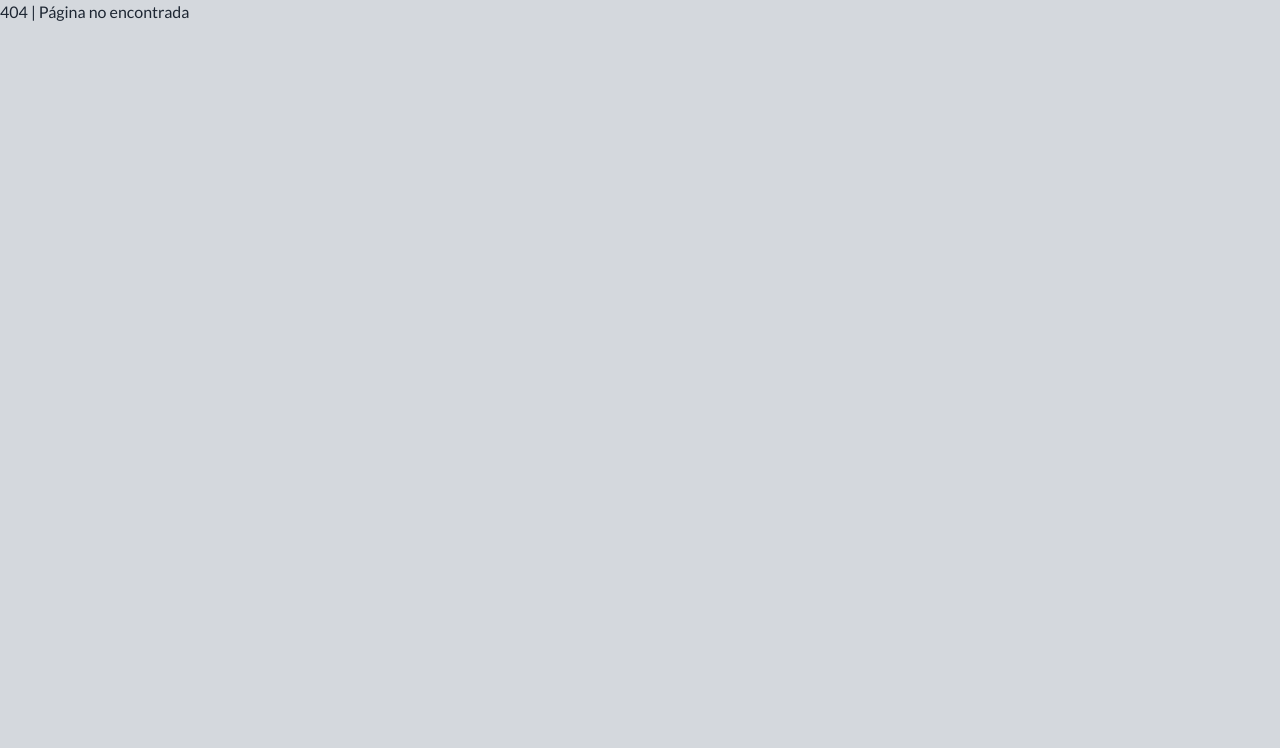
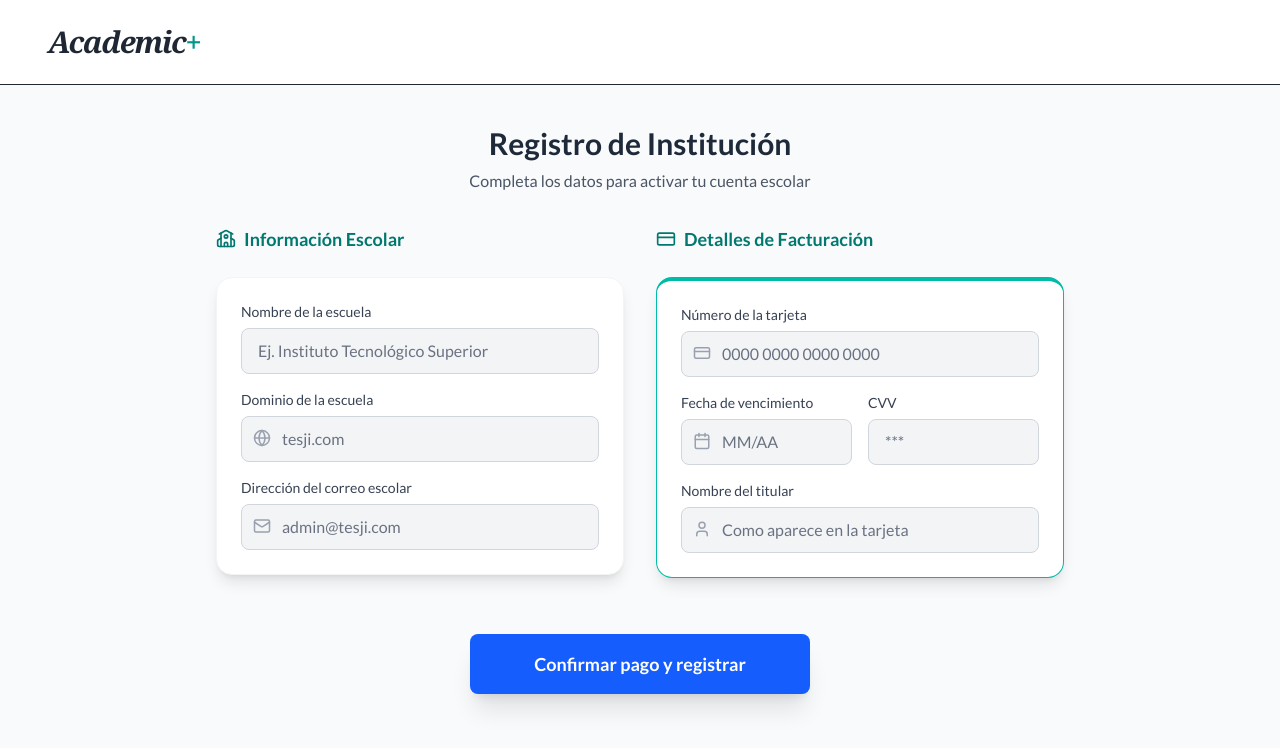
Before and after one commit to LuisJoseCastro/Sistema-Control-Esdcolar, a React (Vite) app in the folder Control-Escolar-Front/: page /register-school in a window 1280 px wide. Before the commit this address had no page. Shown: the top 748 px of the page. Built offline with nearby package versions, Linux system fonts and the light colour scheme.

Commit message:
Se agrego la pantalla RegisterSchoolPage.tsx

```diff
--- /dev/null
+++ b/Control-Escolar-Front/src/pages/public/RegisterSchoolPage.tsx
@@ -0,0 +1,193 @@
+import React, { useState } from 'react';
+import { useNavigate } from 'react-router-dom';
+import {
+  School, Globe, Mail, CreditCard,
+  Calendar, User, CheckCircle2
+} from 'lucide-react';
+
+// Importación de tus componentes atómicos
+import { Card } from '../../components/ui/Card';
+import Button from '../../components/ui/Button';
+import Input from '../../components/ui/Input';
+import Modal from '../../components/ui/Modal';
+import { LoadingSpinner } from '../../components/ui/LoadingSpinner';
+
+export const RegisterSchoolPage: React.FC = () => {
+  const navigate = useNavigate();
+
+  // --- ESTADOS ---
+  const [isVerifying, setIsVerifying] = useState(false);
+  const [showSuccess, setShowSuccess] = useState(false);
+  const [formData, setFormData] = useState({
+    schoolName: '',
+    domain: '',
+    email: '',
+    cardNumber: '', // Añadido por lógica de pago
+    expiryDate: '',
+    cardHolder: ''
+  });
+
+  // --- MANEJADORES ---
+  const handleChange = (e: React.ChangeEvent<HTMLInputElement>) => {
+    setFormData({ ...formData, [e.target.name]: e.target.value });
+  };
+
+  const handleConfirmPayment = (e: React.FormEvent) => {
+    e.preventDefault();
+    setIsVerifying(true);
+
+    // Simulación de verificación de pago (3 segundos)
+    setTimeout(() => {
+      setIsVerifying(false);
+      setShowSuccess(true);
+    }, 3000);
+  };
+
+  const handleFinalRedirect = () => {
+    navigate('/login');
+  };
+
+  return (
+    <div className="min-h-screen bg-gray-50 pb-12">
+      {/* Header */}
+      <header className="px-12 py-6 bg-white border-b mb-10">
+        <h1 className="text-3xl font-serif italic font-bold tracking-tighter">
+          Academic<span className="text-teal-600">+</span>
+        </h1>
+      </header>
+
+      <main className="max-w-4xl mx-auto px-6">
+        <div className="mb-8 text-center">
+          <h2 className="text-3xl font-bold text-gray-800">Registro de Institución</h2>
+          <p className="text-gray-600 mt-2">Completa los datos para activar tu cuenta escolar</p>
+        </div>
+
+        <form onSubmit={handleConfirmPayment} className="space-y-8">
+          <div className="grid grid-cols-1 md:grid-cols-2 gap-8">
+
+            {/* SECCIÓN: DATOS DE LA ESCUELA */}
+            <section className="space-y-6">
+              <h3 className="text-lg font-semibold flex items-center gap-2 text-teal-700">
+                <School size={20} /> Información Escolar
+              </h3>
+
+              <Card className="p-6 space-y-4">
+                <Input
+                  label="Nombre de la escuela"
+                  name="schoolName"
+                  placeholder="Ej. Instituto Tecnológico Superior"
+                  required
+                  onChange={handleChange}
+                />
+
+                <Input
+                  label="Dominio de la escuela"
+                  name="domain"
+                  placeholder="tesji.com"
+                  icon={<Globe size={18} />}
+                  required
+                  onChange={handleChange}
+                />
+
+                <Input
+                  label="Dirección del correo escolar"
+                  name="email"
+                  type="email"
+                  placeholder="admin@tesji.com"
+                  icon={<Mail size={18} />}
+                  required
+                  onChange={handleChange}
+                />
+              </Card>
+            </section>
+
+            {/* SECCIÓN: DATOS DE PAGO */}
+            <section className="space-y-6">
+              <h3 className="text-lg font-semibold flex items-center gap-2 text-teal-700">
+                <CreditCard size={20} /> Detalles de Facturación
+              </h3>
+
+              <Card className="p-6 space-y-4 border-t-4 border-teal-500">
+                <Input
+                  label="Número de la tarjeta"
+                  name="cardNumber"
+                  placeholder="0000 0000 0000 0000"
+                  icon={<CreditCard size={18} />}
+                  required
+                  onChange={handleChange}
+                />
+
+                <div className="grid grid-cols-2 gap-4">
+                  <Input
+                    label="Fecha de vencimiento"
+                    name="expiryDate"
+                    placeholder="MM/AA"
+                    icon={<Calendar size={18} />}
+                    required
+                    onChange={handleChange}
+                  />
+                  <Input
+                    label="CVV"
+                    name="cvv"
+                    type="password"
+                    placeholder="***"
+                    maxLength={3}
+                    required
+                  />
+                </div>
+
+                <Input
+                  label="Nombre del titular"
+                  name="cardHolder"
+                  placeholder="Como aparece en la tarjeta"
+                  icon={<User size={18} />}
+                  required
+                  onChange={handleChange}
+                />
+              </Card>
+            </section>
+          </div>
+
+          <div className="flex justify-center pt-6">
+            <Button
+              variant="primary"
+              type="submit"
+              className="px-16 py-4 text-lg shadow-xl"
+            >
+              Confirmar pago y registrar
+            </Button>
+          </div>
+        </form>
+      </main>
+
+      {/* MODAL DE VERIFICACIÓN (Loading) */}
+      <Modal isOpen={isVerifying} onClose={() => {}} title="Verificando Pago">
+        <div className="flex flex-col items-center justify-center py-12">
+          <LoadingSpinner className="w-16 h-16 text-teal-600 mb-6" />
+          <p className="text-xl font-medium text-gray-700">Procesando su pago...</p>
+          <p className="text-sm text-gray-500 mt-2">Por favor, no cierre esta ventana.</p>
+        </div>
+      </Modal>
+
+      {/* MODAL DE ÉXITO */}
+      <Modal isOpen={showSuccess} onClose={handleFinalRedirect} title="¡Registro Exitoso!">
+        <div className="flex flex-col items-center justify-center py-8 text-center">
+          <div className="bg-green-100 p-4 rounded-full mb-6">
+            <CheckCircle2 size={60} className="text-green-600" />
+          </div>
+          <h3 className="text-2xl font-bold text-gray-800 mb-2">Pago Confirmado</h3>
+          <p className="text-gray-600 max-w-xs mx-auto mb-8">
+            La escuela <strong>{formData.schoolName}</strong> ha sido activada correctamente. Ya puedes iniciar sesión.
+          </p>
+          <Button
+            variant="primary"
+            onClick={handleFinalRedirect}
+            className="w-full py-3"
+          >
+            Ir al Login
+          </Button>
+        </div>
+      </Modal>
+    </div>
+  );
+};
--- a/Control-Escolar-Front/src/router/AppRouter.tsx
+++ b/Control-Escolar-Front/src/router/AppRouter.tsx
@@ -1,21 +1,19 @@
-// src/router/AppRouter.tsx
-
 import React from 'react';
 import { BrowserRouter, Routes, Route, Navigate, Outlet } from 'react-router-dom';
 import { useAuth } from '../hooks/useAuth';
 import type { Role } from '../types/models';
 
 // === Páginas públicas ===
-import { PlansPage } from '../pages/public/PlansPage'; // 🚨 NUEVA IMPORTACIÓN
+import { PlansPage } from '../pages/public/PlansPage';
 import { OnboardingPage } from '../pages/public/OnboardingPage';
 import { LoginPageGeneral } from '../pages/public/LoginPageGeneral';
+import { RegisterSchoolPage } from '../pages/public/RegisterSchoolPage'; // ✅ IMPORTACIÓN NUEVA
 
 // === Layout principal ===
 import { AppLayout } from '../components/layout/AppLayout';
 
 // === Dashboards principales y vistas del ADMINISTRADOR ===
 import { AdminDashboardPage } from '../pages/admin/AdminDashboardPage';
-// ... (resto de tus importaciones de admin se mantienen igual)
 import { AdminAlumnosPage } from '../pages/admin/AdminAlumnosPage';
 import { AdminListaAlumnosPage } from '../pages/admin/AdminListaAlumnosPage';
 import { AdminPerfilAlumnoPage } from '../pages/admin/AdminPerfilAlumnoPage';
@@ -41,7 +39,7 @@ import { AlumnoAsignaturasPage } from '../pages/alumno/AlumnoAsignaturasPage';
 import { AlumnoCalificacionesPage } from '../pages/alumno/AlumnoCalificacionesPage';
 import { AlumnoAsistenciaPage } from '../pages/alumno/AlumnoAsistenciaPage';
 import { AlumnoAsistenciaDetallesPage } from '../pages/alumno/AlumnoAsistenciaDetallesPage';
-import { AlumnoHistorialAcademicoPage } from '../pages/alumno/AlumnoHistorialAcademicoPage';
+import { AlumnoHistorialAcademicoPage } from '../pages/alumno/AlumnoHistorialAcademicoPage'; // ✅ CORREGIDO (Sin error de dedo)
 import { AlumnoMensajesPage } from '../pages/alumno/AlumnoMensajesPage';
 import { AlumnoPerfilPage } from '../pages/alumno/AlumnoPerfilPage';
 import { AlumnoDocumentosPage } from '../pages/alumno/AlumnoDocumentosPage';
@@ -68,24 +66,24 @@ export const AppRouter: React.FC = () => {
   return (
     <BrowserRouter>
       <Routes>
-        {/* PÚBLICAS */}
-        {/* 🚨 CAMBIO AQUÍ: Ahora la raíz muestra la página de Planes */}
+        {/* RUTAS PÚBLICAS */}
         <Route path="/" element={<PlansPage />} />
-
         <Route path="/onboarding" element={<OnboardingPage />} />
         <Route path="/login" element={<LoginPageGeneral />} />
 
-        {/* Redirecciones */}
+        {/* ✅ NUEVA RUTA DE REGISTRO DE ESCUELA */}
+        <Route path="/register-school" element={<RegisterSchoolPage />} />
+
+        {/* Redirecciones rápidas */}
         <Route path="/acceso" element={<Navigate to="/login" replace />} />
         <Route path="/admin/login" element={<Navigate to="/login" replace />} />
         <Route path="/docente/login" element={<Navigate to="/login" replace />} />
         <Route path="/alumno/login" element={<Navigate to="/login" replace />} />
 
-        {/* RUTAS PROTEGIDAS */}
+        {/* RUTAS PROTEGIDAS (Requieren Login y Layout) */}
         <Route element={<AppLayout />}>
-          {/* ... (Todo el bloque de rutas de ADMIN, DOCENTE y ALUMNO se mantiene igual) */}
 
-          {/* ADMIN */}
+          {/* SECCIÓN ADMINISTRADOR */}
           <Route element={<PrivateRoute allowedRoles={['ADMIN']} />}>
             <Route path="/admin/dashboard" element={<AdminDashboardPage />} />
             <Route path="/admin/docentes" element={<AdminDocentesPage />} />
@@ -99,7 +97,7 @@ export const AppRouter: React.FC = () => {
             <Route path="/admin/docentes/:id/perfil" element={<AdminDocenteProfilePage />} />
           </Route>
 
-          {/* DOCENTE */}
+          {/* SECCIÓN DOCENTE */}
           <Route element={<PrivateRoute allowedRoles={['DOCENTE']} />}>
             <Route path="/docente/dashboard" element={<DocenteDashboardPage />} />
             <Route path="/docente/asistencia" element={<DocenteAsistenciaPage />} />
@@ -110,7 +108,7 @@ export const AppRouter: React.FC = () => {
             <Route path="/docente/perfil" element={<DocentePerfilPage />} />
           </Route>
 
-          {/* ALUMNO */}
+          {/* SECCIÓN ALUMNO */}
           <Route element={<PrivateRoute allowedRoles={['ALUMNO']} />}>
             <Route path="/alumno/dashboard" element={<AlumnoDashboardPage />} />
             <Route path="/alumno/asignaturas" element={<AlumnoAsignaturasPage />} />
@@ -118,14 +116,19 @@ export const AppRouter: React.FC = () => {
             <Route path="/alumno/asistencia" element={<AlumnoAsistenciaPage />} />
             <Route path="/alumno/mensajes" element={<AlumnoMensajesPage />} />
             <Route path="/alumno/asistencia/detalles" element={<AlumnoAsistenciaDetallesPage />} />
+            {/* ✅ CORREGIDO: historial-academico */}
             <Route path="/alumno/historial-academico" element={<AlumnoHistorialAcademicoPage />} />
             <Route path="/alumno/perfil" element={<AlumnoPerfilPage />} />
             <Route path="/alumno/documentos-pagos" element={<AlumnoDocumentosPage />} />
           </Route>
         </Route>
 
-        {/* 404 */}
-        <Route path="*" element={<h1>404 | Página no encontrada</h1>} />
+        {/* 404 - No Encontrado */}
+        <Route path="*" element={
+          <div className="flex items-center justify-center h-screen">
+            <h1 className="text-2xl font-bold">404 | Página no encontrada</h1>
+          </div>
+        } />
       </Routes>
     </BrowserRouter>
   );
```
Also changed, not shown: Control-Escolar-Front/src/pages/public/PlansPage.tsx (+4 -16 lines).
